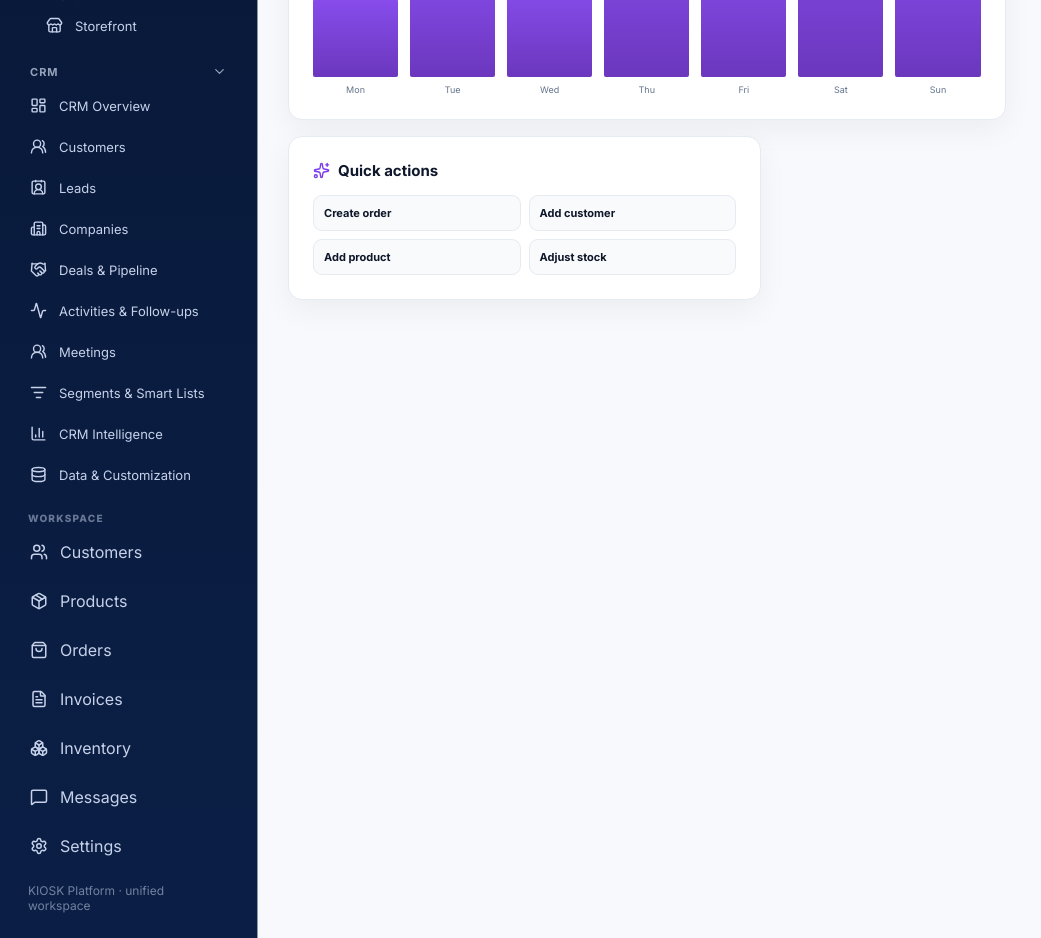
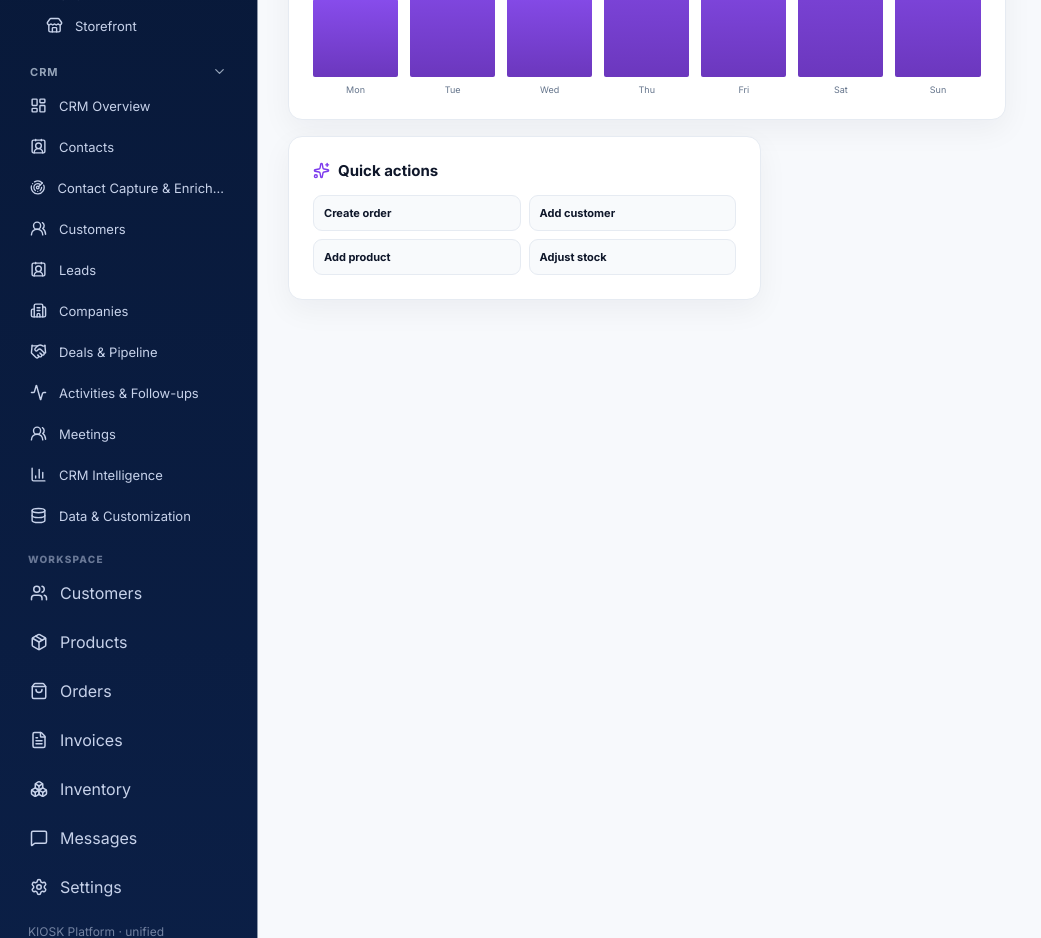
Before and after one commit to demoskidigitalagency-stack/kiosk-platform, a React (Vite) app: page / in a window 1280 px wide. Shown: the part 940-1878 px from the top of the page, without its empty margins (0-1041 px from the left). Built offline with nearby package versions, Linux system fonts and the light colour scheme.

Commit message:
feat: complete CRM navigation with contacts and capture

```diff
--- a/src/crm-shell.tsx
+++ b/src/crm-shell.tsx
@@ -1,18 +1,19 @@
 import { createRoot, type Root } from 'react-dom/client';
 import {
   Activity, BarChart3, Building2, ChevronDown, ChevronRight, ContactRound,
-  Database, Handshake, LayoutDashboard, ListFilter, UsersRound,
+  Database, Handshake, LayoutDashboard, Radar, UsersRound,
 } from 'lucide-react';
 
 const crmItems = [
   ['CRM Overview', LayoutDashboard],
+  ['Contacts', ContactRound],
+  ['Contact Capture & Enrichment', Radar],
   ['Customers', UsersRound],
   ['Leads', ContactRound],
   ['Companies', Building2],
   ['Deals & Pipeline', Handshake],
   ['Activities & Follow-ups', Activity],
   ['Meetings', UsersRound],
-  ['Segments & Smart Lists', ListFilter],
   ['CRM Intelligence', BarChart3],
   ['Data & Customization', Database],
 ] as const;
```
